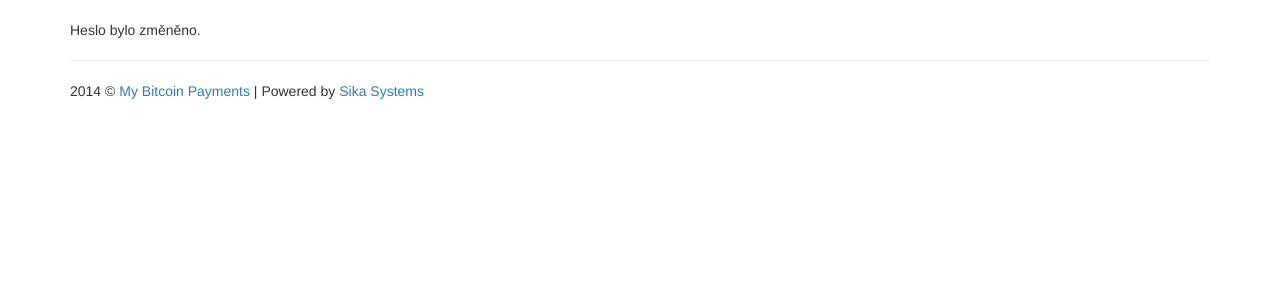
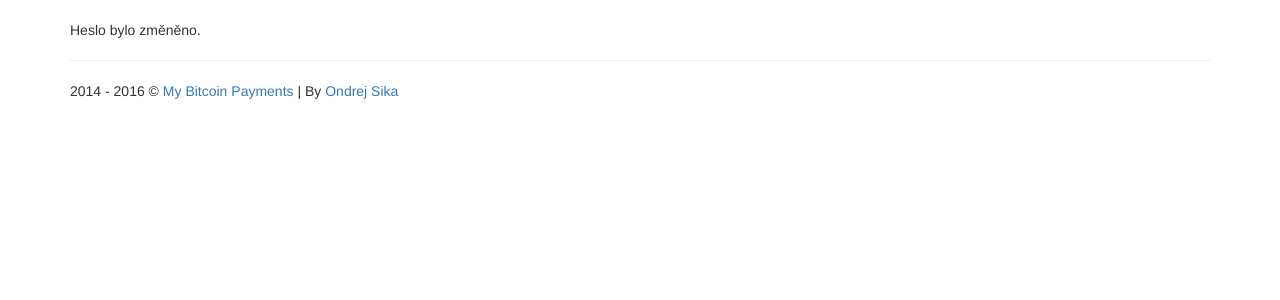
Before and after one commit to ondrejsika/mbp, a Django app: template password_reset/templates/password_reset/password_reset_complete.html in a window 1280 px wide. Shown: the part 51-351 px from the top of the page. Run offline with Django 3.2, Linux system fonts and the light colour scheme; the template is opened without the code that fills it, so the values that code supplies are empty; parts of the project's set-up code (start-up, migrations or seed data) failed here and were passed over; some libraries are stand-ins or nearby versions.

Commit message:
change footer

```diff
--- a/main/templates/base.html
+++ b/main/templates/base.html
@@ -36,6 +36,6 @@
     {% block container %}
     {% endblock container %}
     <hr>
-    <p>2014 &copy; <a href="http://mybitcoinpayments.com">My Bitcoin Payments</a> | Powered by <a href="http://sikasystems.cz">Sika Systems</a></p>
+    <p>2014 - {% now 'Y' %} &copy; <a href="http://github.com/ondrejsika/mbp">My Bitcoin Payments</a> | By <a href="https://ondrejsika.com">Ondrej Sika</a></p>
     </div>
 {% endblock bootstrap_body %}
```
